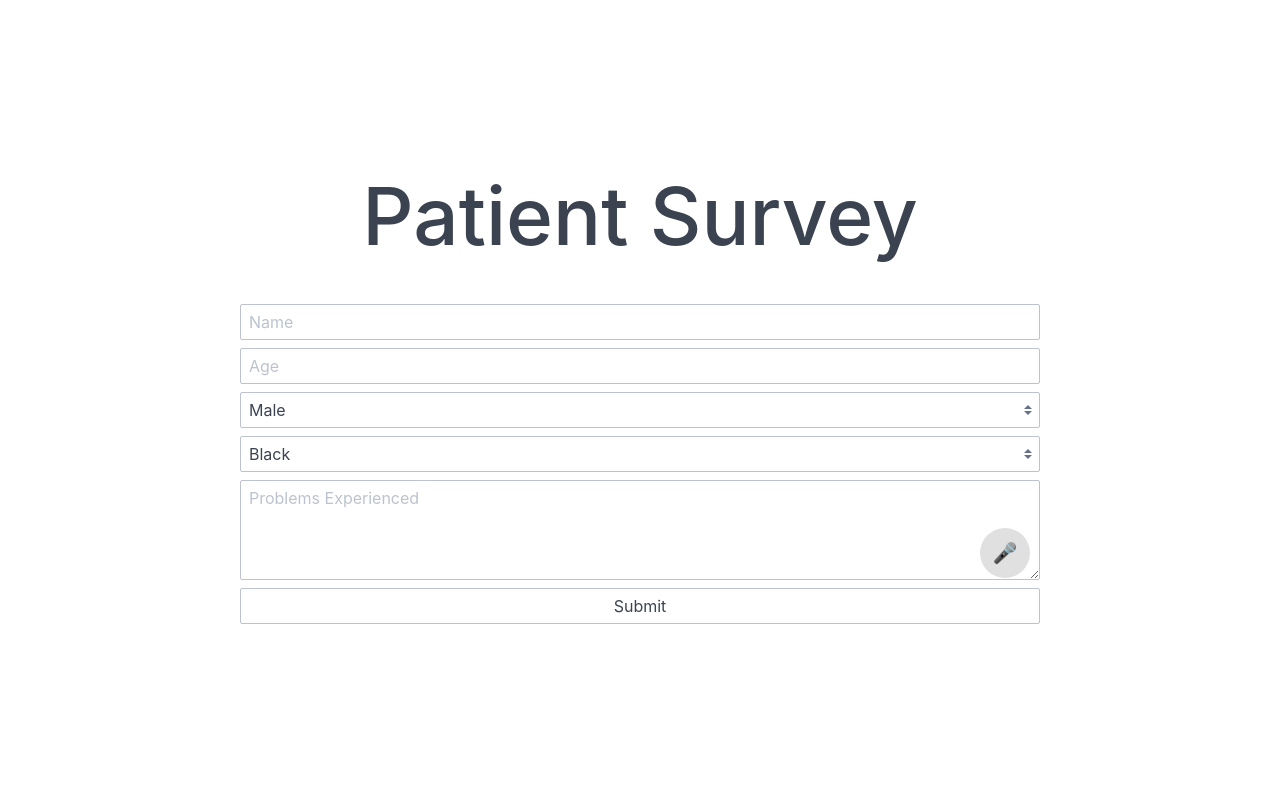
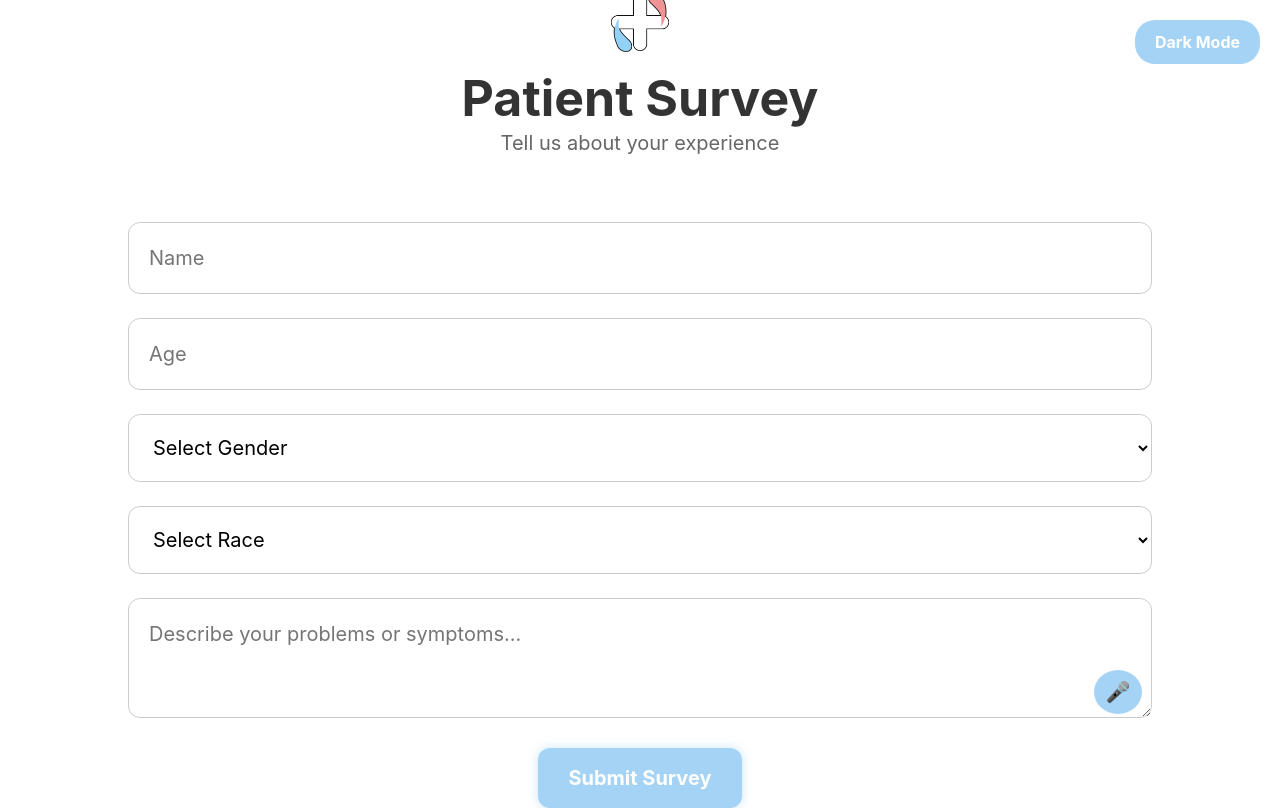
Before and after one commit to Astroneeor/BiasHacker, a React (Vite) app: page /patient in a window 1280 px wide. Built offline with nearby package versions, Linux system fonts and the light colour scheme.

Commit message:
Made some aesthetic changes

```diff
--- a/src/frontend/pages/DoctorDashboard/index.tsx
+++ b/src/frontend/pages/DoctorDashboard/index.tsx
@@ -1,11 +1,16 @@
 // src/frontend/pages/DoctorDashboard.tsx
-import React, { useState } from 'react';
+import React, { useState, useEffect } from 'react';
 import axios from 'axios';
 
 const DoctorDashboard: React.FC = () => {
   const [uniqueKey, setUniqueKey] = useState('');
   const [patientData, setPatientData] = useState<any>(null);
   const [error, setError] = useState('');
+  const [darkMode, setDarkMode] = useState(false);
+
+  const pastelBlue = '#A4D3F5';
+  const darkBg = '#121212';
+  const darkText = '#e0e0e0';
 
   const handleInputChange = (e: React.ChangeEvent<HTMLInputElement>) => {
     setUniqueKey(e.target.value);
@@ -22,62 +27,101 @@ const DoctorDashboard: React.FC = () => {
     }
   };
 
+  const toggleDarkMode = () => {
+    setDarkMode(prev => !prev);
+  };
+
+  useEffect(() => {
+    document.body.style.background = darkMode ? darkBg : '#ffffff';
+    document.body.style.color = darkMode ? darkText : '#000000';
+  }, [darkMode]);
+
   return (
     <div
-      className="doctor-dashboard"
       style={{
         display: 'flex',
         flexDirection: 'column',
         alignItems: 'center',
         justifyContent: 'center',
         minHeight: '100vh',
-        textAlign: 'center',
+        padding: '4rem 2rem',
         fontFamily: 'Arial, sans-serif',
+        background: darkMode ? darkBg : '#ffffff',
+        color: darkMode ? darkText : '#000000'
       }}
     >
-      <h2 style={{ fontSize: '2.5rem', marginBottom: '1.5rem' }}>Doctor Dashboard</h2>
+      <button
+        onClick={toggleDarkMode}
+        style={{
+          position: 'absolute',
+          top: '20px',
+          right: '20px',
+          backgroundColor: darkMode ? '#333' : pastelBlue,
+          color: 'white',
+          border: 'none',
+          borderRadius: '20px',
+          padding: '10px 20px',
+          cursor: 'pointer',
+          fontWeight: 'bold',
+        }}
+      >
+        {darkMode ? 'Light Mode' : 'Dark Mode'}
+      </button>
+
+      <header style={{ textAlign: 'center', marginBottom: '2rem' }}>
+        <img
+          src="/MainLogoHeyDoc.png"
+          alt="HeyDoc Logo"
+          style={{ height: '60px', marginBottom: '0.5rem' }}
+        />
+        <h2 style={{ fontSize: '2.5rem', fontWeight: 'bold', margin: 0 }}>Doctor Dashboard</h2>
+        <p style={{ fontSize: '1rem', color: darkMode ? '#aaa' : '#666' }}>Access patient records</p>
+      </header>
 
       <div
-        className="form-group"
         style={{
           display: 'flex',
           alignItems: 'center',
           justifyContent: 'center',
           gap: '10px',
           marginBottom: '1rem',
+          width: '80vw',
+          maxWidth: '600px'
         }}
       >
         <input
-          className="form-input"
           type="text"
           value={uniqueKey}
           onChange={handleInputChange}
           placeholder="Enter Patient Unique Key"
           style={{
-            padding: '10px',
-            borderRadius: '6px',
-            border: '1px solid #7f5af0',
+            padding: '1rem',
+            borderRadius: '12px',
+            border: '1px solid #ccc',
             fontSize: '1rem',
-            width: '250px',
+            width: '100%',
+            backgroundColor: darkMode ? '#1e1e1e' : 'white',
+            color: darkMode ? darkText : '#000',
+            boxSizing: 'border-box',
           }}
         />
         <button
-        className="btn btn-primary"
           onClick={handleSearch}
           style={{
-          backgroundColor: '#7f5af0',
+            backgroundColor: pastelBlue,
             color: 'white',
-          padding: '10px 20px',
+            padding: '0.75rem 1.5rem',
             border: 'none',
-          borderRadius: '6px',
+            borderRadius: '12px',
+            fontSize: '1rem',
+            fontWeight: 'bold',
             cursor: 'pointer',
-          fontWeight: 'bold',
-          fontSize: '1rem',
-          display: 'flex',
-          alignItems: 'center',
-          justifyContent: 'center',
-          height: '35.5px', // match input height if needed
+            height: '100%',
+            transition: 'background-color 0.2s ease',
+            boxShadow: '0 0 10px rgba(164, 211, 245, 0.6)',
           }}
+          onMouseOver={(e) => (e.currentTarget.style.opacity = '0.85')}
+          onMouseOut={(e) => (e.currentTarget.style.opacity = '1')}
         >
           Search
         </button>
@@ -89,42 +133,39 @@ const DoctorDashboard: React.FC = () => {
 
       {patientData && (
         <div
-          className="patient-data"
           style={{
             marginTop: '2rem',
             border: '1px solid #ccc',
-            borderRadius: '10px',
-            padding: '20px',
-            width: '100%',
-            maxWidth: '600px',
-            backgroundColor: '#f9f9f9',
+            borderRadius: '20px',
+            padding: '2rem',
+            width: '80vw',
+            maxWidth: '700px',
+            backgroundColor: darkMode ? '#1e1e1e' : '#f9f9f9',
+            boxShadow: '0 10px 30px rgba(0, 0, 0, 0.1)',
           }}
         >
-          <h3 style={{ marginBottom: '1rem' }}>Patient Data</h3>
-          <table
-            className="table"
-            style={{ width: '100%', borderCollapse: 'collapse' }}
-          >
+          <h3 style={{ marginBottom: '1.5rem', fontSize: '1.5rem' }}>Patient Data</h3>
+          <table style={{ width: '100%', borderCollapse: 'collapse' }}>
             <tbody>
               <tr>
-                <th style={cellStyle}>Age</th>
-                <td style={cellStyle}>{patientData.age}</td>
+                <th style={getCellStyle(darkMode)}>Age</th>
+                <td style={getCellStyle(darkMode)}>{patientData.age}</td>
               </tr>
               <tr>
-                <th style={cellStyle}>Gender</th>
-                <td style={cellStyle}>{patientData.gender}</td>
+                <th style={getCellStyle(darkMode)}>Gender</th>
+                <td style={getCellStyle(darkMode)}>{patientData.gender}</td>
               </tr>
               <tr>
-                <th style={cellStyle}>Ethnicity</th>
-                <td style={cellStyle}>{patientData.ethinicity}</td>
+                <th style={getCellStyle(darkMode)}>Ethnicity</th>
+                <td style={getCellStyle(darkMode)}>{patientData.ethinicity}</td>
               </tr>
               <tr>
-                <th style={cellStyle}>Symptom Category</th>
-                <td style={cellStyle}>{patientData.symptom_category}</td>
+                <th style={getCellStyle(darkMode)}>Symptom Category</th>
+                <td style={getCellStyle(darkMode)}>{patientData.symptom_category}</td>
               </tr>
               <tr>
-                <th style={cellStyle}>Biases</th>
-                <td style={cellStyle}>
+                <th style={getCellStyle(darkMode)}>Biases</th>
+                <td style={getCellStyle(darkMode)}>
                   {Array.isArray(patientData.biases)
                     ? patientData.biases.join(', ')
                     : patientData.biases}
@@ -138,10 +179,13 @@ const DoctorDashboard: React.FC = () => {
   );
 };
 
-const cellStyle: React.CSSProperties = {
+const getCellStyle = (darkMode: boolean): React.CSSProperties => ({
   border: '1px solid #ddd',
-  padding: '8px',
+  padding: '12px',
   textAlign: 'left',
-};
+  fontSize: '1rem',
+  backgroundColor: darkMode ? '#2a2a2a' : 'white',
+  color: darkMode ? '#e0e0e0' : '#000000'
+});
 
 export default DoctorDashboard;
--- a/src/frontend/pages/PatientSurvey/index.tsx
+++ b/src/frontend/pages/PatientSurvey/index.tsx
@@ -9,7 +9,11 @@ export default function PatientSurvey() {
   const { register, handleSubmit, setValue, formState: { errors } } = useForm();
   const [listening, setListening] = useState(false);
   const [transcribingText, setTranscribingText] = useState('Click to speak');
+  const [darkMode, setDarkMode] = useState(false);
   const recognitionRef = useRef<any>(null);
+  const pastelBlue = '#A4D3F5';
+  const darkBg = '#121212';
+  const darkText = '#e0e0e0';
 
   const onSubmit = (data: any) => {
     const code = nanoid(6);
@@ -18,56 +22,83 @@ export default function PatientSurvey() {
     navigate('/patient/success', { state: { code: code } });
   };
 
+  const toggleDarkMode = () => setDarkMode(prev => !prev);
+
+  useEffect(() => {
+    setTranscribingText(listening ? 'Listening...' : 'Click to speak');
+    document.body.style.background = darkMode ? darkBg : '#ffffff';
+    document.body.style.color = darkMode ? darkText : '#000000';
+  }, [listening, darkMode]);
+
   const startListening = () => {
     const SpeechRecognition = (window as any).SpeechRecognition || (window as any).webkitSpeechRecognition;
-
     if (!SpeechRecognition) {
       alert('Speech recognition not supported in this browser.');
       return;
     }
-
     const recognition = new SpeechRecognition();
     recognition.lang = 'en-US';
     recognition.interimResults = false;
     recognition.maxAlternatives = 1;
-
     recognition.onstart = () => setListening(true);
-
     recognition.onresult = (event: any) => {
       const spokenText = event.results[0][0].transcript;
-      setValue("Problems", spokenText); // Set the form field value
+      setValue("Problems", spokenText);
     };
-
     recognition.onend = () => setListening(false);
-
     recognition.onerror = (event: any) => {
       console.error('Speech recognition error:', event.error);
       setListening(false);
     };
-
     recognition.start();
     recognitionRef.current = recognition;
   };
 
-  useEffect(() => {
-    setTranscribingText(listening ? 'Listening...' : 'Click to speak');
-  }, [listening]);
+  return (
+    <div style={{
+      display: 'flex', flexDirection: 'column', alignItems: 'center', justifyContent: 'center',
+      padding: '4rem 2rem', background: darkMode ? darkBg : '#ffffff', minHeight: '100vh',
+      color: darkMode ? darkText : '#000000'
+    }}>
+      <button
+        onClick={toggleDarkMode}
+        style={{
+          position: 'absolute',
+          top: '20px',
+          right: '20px',
+          backgroundColor: darkMode ? '#333' : pastelBlue,
+          color: 'white',
+          border: 'none',
+          borderRadius: '20px',
+          padding: '10px 20px',
+          cursor: 'pointer',
+          fontWeight: 'bold',
+        }}
+      >
+        {darkMode ? 'Light Mode' : 'Dark Mode'}
+      </button>
 
-  return (
-    <div className='col-8 is-centered'>
-      <h1 className='text-large text-dark' style={{ fontSize: '80px' }}>Patient Survey</h1>
+      <header style={{ textAlign: 'center', marginBottom: '2rem' }}>
+        <img src="/MainLogoHeyDoc.png" alt="HeyDoc Logo" style={{ height: '60px', marginBottom: '0.5rem' }} />
+        <h1 style={{ fontSize: '2.5rem', fontWeight: 'bold', color: darkMode ? darkText : '#333', margin: 0 }}>Patient Survey</h1>
+        <p style={{ fontSize: '1rem', color: darkMode ? '#aaa' : '#666' }}>Tell us about your experience</p>
+      </header>
 
-      <form className="form_group col-12 text-center" onSubmit={handleSubmit(onSubmit)}>
-        <input className='form-input mb-2' type="text" placeholder="Name" {...register("Name", FormRules.Name)} />
-        <input className='form-input mb-2' type="number" placeholder="Age" {...register("Age", FormRules.Age)} />
+      <form onSubmit={handleSubmit(onSubmit)} style={{
+        display: 'flex', flexDirection: 'column', gap: '1.2rem', width: '80vw', maxWidth: '1400px'
+      }}>
+        <input type="text" placeholder="Name" {...register("Name", FormRules.Name)} style={getInputStyle(darkMode)} />
+        <input type="number" placeholder="Age" {...register("Age", FormRules.Age)} style={getInputStyle(darkMode)} />
 
-        <select className='form-select mb-2' {...register("Gender", FormRules.Gender)}>
+        <select {...register("Gender", FormRules.Gender)} style={getInputStyle(darkMode)}>
+          <option value="">Select Gender</option>
           <option value="Male">Male</option>
           <option value="Female">Female</option>
           <option value="Other">Other</option>
         </select>
 
-        <select className='form-select mb-2' {...register("Race", FormRules.Race)}>
+        <select {...register("Race", FormRules.Race)} style={getInputStyle(darkMode)}>
+          <option value="">Select Race</option>
           <option value="Black">Black</option>
           <option value="Middle Eastern">Middle Eastern</option>
           <option value="East Asian">East Asian</option>
@@ -77,57 +108,36 @@ export default function PatientSurvey() {
           <option value="Indegenous">Indegenous</option>
         </select>
 
-        <div style={{ position: 'relative', display: 'flex', flexDirection: 'column', alignItems: 'center' }}>
-          <textarea
-            className='form-input mb-2'
-            placeholder="Problems Experienced"
-            {...register("Problems", FormRules.Problems)}
-            style={{ width: '100%', minHeight: '100px' }}
+        <div style={{ position: 'relative' }}>
+          <textarea placeholder="Describe your problems or symptoms..." {...register("Problems", FormRules.Problems)}
+            style={{ ...getInputStyle(darkMode), minHeight: '120px', paddingRight: '60px' }}
           />
-
-          <button
-            type="button"
-            onClick={startListening}
-            disabled={listening}
-            style={{
-              position: 'absolute',
-              right: '10px',
-              bottom: '10px',
-              backgroundColor: listening ? '#ff9f1c' : '#e0e0e0',
-              border: 'none',
-              borderRadius: '50%',
-              width: '50px',
-              height: '50px',
-              fontSize: '20px',
-              cursor: listening ? 'not-allowed' : 'pointer',
-              boxShadow: listening ? '0 0 10px #ff9f1c' : 'none',
-              display: 'flex',
-              justifyContent: 'center',
-              alignItems: 'center',
-              transition: 'all 0.2s ease',
-            }}
-            title={transcribingText}
-            aria-label={transcribingText}
-          >
+          <button type="button" onClick={startListening} disabled={listening} style={{
+            position: 'absolute', right: '10px', bottom: '10px', backgroundColor: pastelBlue,
+            border: 'none', borderRadius: '50%', width: '44px', height: '44px', fontSize: '20px',
+            cursor: listening ? 'not-allowed' : 'pointer',
+            boxShadow: listening ? `0 0 10px ${pastelBlue}` : 'none', display: 'flex',
+            justifyContent: 'center', alignItems: 'center', transition: 'all 0.2s ease'
+          }} title={transcribingText} aria-label={transcribingText}>
             {listening ? (
               <span style={{
-                width: '20px',
-                height: '20px',
-                border: '3px solid white',
-                borderTop: '3px solid #ff9f1c',
-                borderRadius: '50%',
+                width: '18px', height: '18px', border: '3px solid white',
+                borderTop: `3px solid ${pastelBlue}`, borderRadius: '50%',
                 animation: 'spin 1s linear infinite'
               }} />
-            ) : (
-              '🎤'
-            )}
+            ) : '🎤'}
           </button>
         </div>
 
-        <input className='form-input mb-2' type="submit" />
+        <input type="submit" value="Submit Survey" style={{
+          backgroundColor: pastelBlue, color: 'white', border: 'none', borderRadius: '12px',
+          padding: '0.75rem 1.5rem', fontSize: '1rem', fontWeight: 'bold', cursor: 'pointer',
+          transition: 'background-color 0.2s ease', alignSelf: 'center',
+          boxShadow: '0 0 10px rgba(164, 211, 245, 0.6)'
+        }} onMouseOver={e => (e.currentTarget.style.opacity = '0.85')}
+          onMouseOut={e => (e.currentTarget.style.opacity = '1')} />
       </form>
 
-      {/* Spinner animation keyframes */}
       <style>
         {`
           @keyframes spin {
@@ -139,3 +149,16 @@ export default function PatientSurvey() {
     </div>
   );
 }
+
+const getInputStyle = (darkMode: boolean): React.CSSProperties => ({
+  padding: '1rem',
+  borderRadius: '12px',
+  border: '1px solid #ccc',
+  fontSize: '1rem',
+  outline: 'none',
+  width: '100%',
+  boxSizing: 'border-box',
+  backgroundColor: darkMode ? '#1e1e1e' : 'white',
+  color: darkMode ? '#e0e0e0' : '#000000',
+  transition: 'border-color 0.2s ease'
+});
```
Lines whose indentation alone changed are shown as unchanged.
